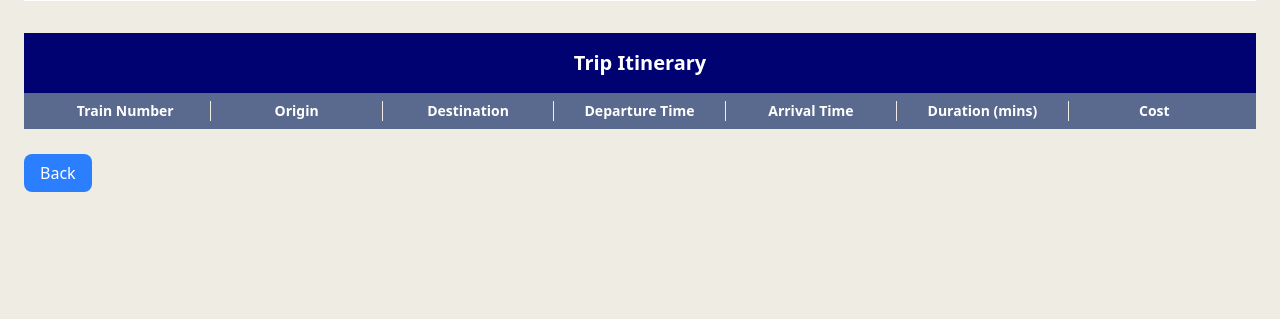
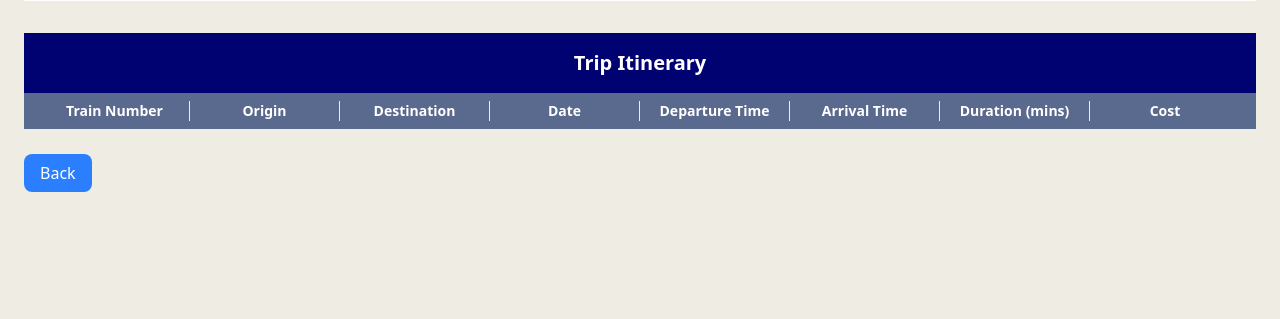
Before and after one commit to youth-of-may/CSCI41-Sure, a Django app: page /customer/ticket/1 in a window 1280 px wide. Shown: the part 421-740 px from the top of the page. Run offline with Django 5.2, Linux system fonts and the light colour scheme; tables that the repository leaves empty hold one stand-in row (values such as "Sample post").

Commit message:
Added a new table for trip date. Changed the label to lion coins instead of peso

```diff
--- a/tirrianTrains/trainapp/templates/trainapp/admin/customer_ticket.html
+++ b/tirrianTrains/trainapp/templates/trainapp/admin/customer_ticket.html
@@ -39,10 +39,11 @@
         <h2 class="bg-[#000272] text-white font-semibold text-center py-4 text-xl">
             Trip Itinerary
         </h2>
-        <div class="divide-x divide-[#EFECE3] grid grid-cols-7 bg-[#5A698E] text-white font-semibold text-center py-2 px-4 text-sm">
+        <div class="divide-x divide-[#EFECE3] grid grid-cols-8 bg-[#5A698E] text-white font-semibold text-center py-2 px-4 text-sm">
             <div>Train Number</div>
             <div>Origin</div>
             <div>Destination</div>
+            <div>Date</div>
             <div>Departure Time</div>
             <div>Arrival Time</div>
             <div>Duration (mins)</div>
@@ -50,10 +51,11 @@
         </div>
         <ul class=" bg-white divide-y divide-[#EFECE3]">
         {% for t in ticket %}
-            <li class="divide-x divide-[#EFECE3] grid grid-cols-7 items-center px-4 py-3 text-center">
+            <li class="divide-x divide-[#EFECE3] grid grid-cols-8 items-center px-4 py-3 text-center">
                 <span>{{ t.train_number }}</span>
                 <span>{{ t.origin }} </span>
                 <span>{{ t.destination }} </span>
+                <span>{{ t.tripdate }} </span>
                 <span>{{ t.departure }} </span>
                 <span>{{ t.arrival }}</span>
                 <span>{{ t.duration }}</span>
--- a/tirrianTrains/trainapp/templates/trainapp/stations/route_create.html
+++ b/tirrianTrains/trainapp/templates/trainapp/stations/route_create.html
@@ -36,7 +36,7 @@
             </div>
 
             <div class="flex flex-col items-start">
-                <label for="baseCost" class="mb-2 font-medium">Base Cost (₱)</label>
+                <label for="baseCost" class="mb-2 font-medium">Base Cost (Lion Coins)</label>
                 <input
                     type="number"
                     id="baseCost"
```
